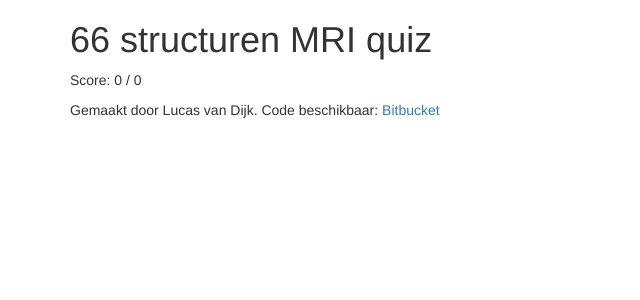
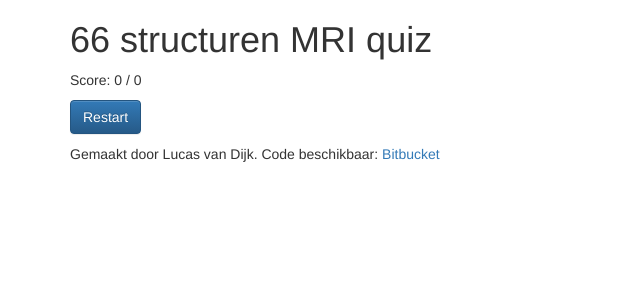
Before and after one commit to htygithub/mri-quiz, a Django app: page / in a window 1280 px wide. Shown: the top 300 px of the page, without its empty margins (0-640 px from the left). Run offline with Django 3.2, Linux system fonts and the light colour scheme; data that the repository does not hold is empty; some libraries are stand-ins or nearby versions.

Commit message:
Add restart button, show english names

```diff
--- a/quiz/models.py
+++ b/quiz/models.py
@@ -35,7 +35,7 @@ class BrainStructure(models.Model):
     description = models.TextField()
 
     def __str__(self):
-        return self.latin_name
+        return "{} ({})".format(self.latin_name, self.english_name)
 
 class MRISet(models.Model):
     structure = models.ForeignKey(BrainStructure, related_name="mri_sets")
--- a/quiz/templates/quiz.html
+++ b/quiz/templates/quiz.html
@@ -4,6 +4,9 @@
 {% if show_score %}
 <p>
     Score: {{ request.session.score }} / {{ request.session.total }}
+</p>
+<p>
+    <a class="btn btn-primary" href="{% url "restart" %}">Restart</a>
 </p>
 {% else %}
 <form method="post" action="{% url "quiz_view" %}">
--- a/quiz/views.py
+++ b/quiz/views.py
@@ -17,7 +17,8 @@ class QuizView(generic.FormView):
         context = generic.TemplateView.get_context_data(self, **kwargs)
 
         print(self.request.session)
-        if not 'quiz_queue' in self.request.session:
+        if (not 'quiz_queue' in self.request.session or
+            'restart' in self.request.GET):
             self.request.session['quiz_queue'] = generate_random_queue()
             self.request.session['score'] = 0
             self.request.session['total'] = 0
```
